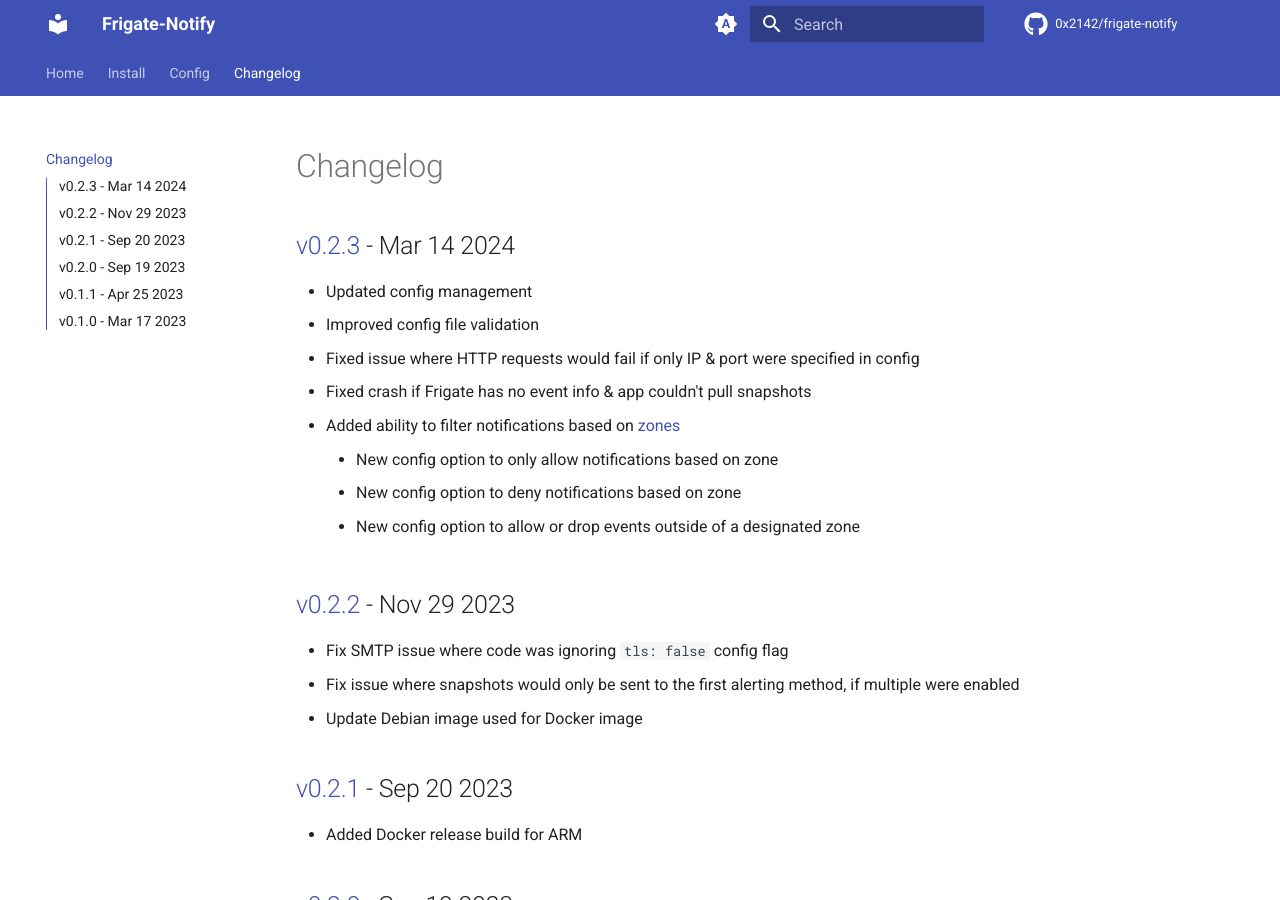
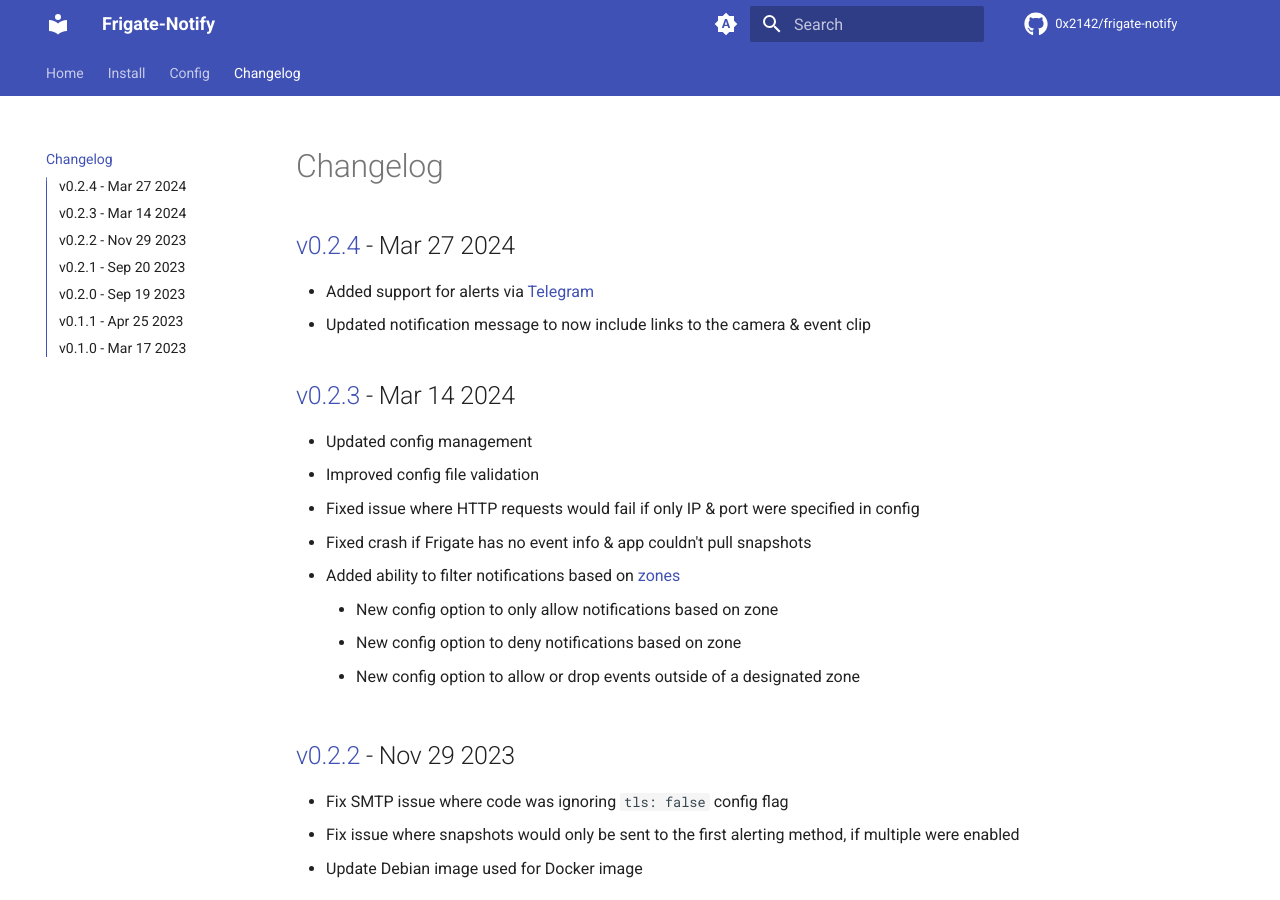
Before and after one commit to 0x2142/frigate-notify, an MkDocs documentation site: the page built from docs/changelog.md, in a window 1280 px wide and 900 px high. Built offline with MkDocs 1.6.1 and Material for MkDocs 9.7.7, drawn with Linux system fonts in a browser that asks for light colours; comment, search, counter and statistics services are not loaded.

Commit message:
Update changelog

```diff
--- a/docs/changelog.md
+++ b/docs/changelog.md
@@ -1,4 +1,9 @@
 # Changelog
+
+## [v0.2.4](https://github.com/0x2142/frigate-notify/releases/tag/v0.2.4) - Mar 27 2024
+
+ - Added support for alerts via [Telegram](https://frigate-notify.0x2142.com/config/#telegram)
+ - Updated notification message to now include links to the camera & event clip
 
 ## [v0.2.3](https://github.com/0x2142/frigate-notify/releases/tag/v0.2.3) - Mar 14 2024
 
```
